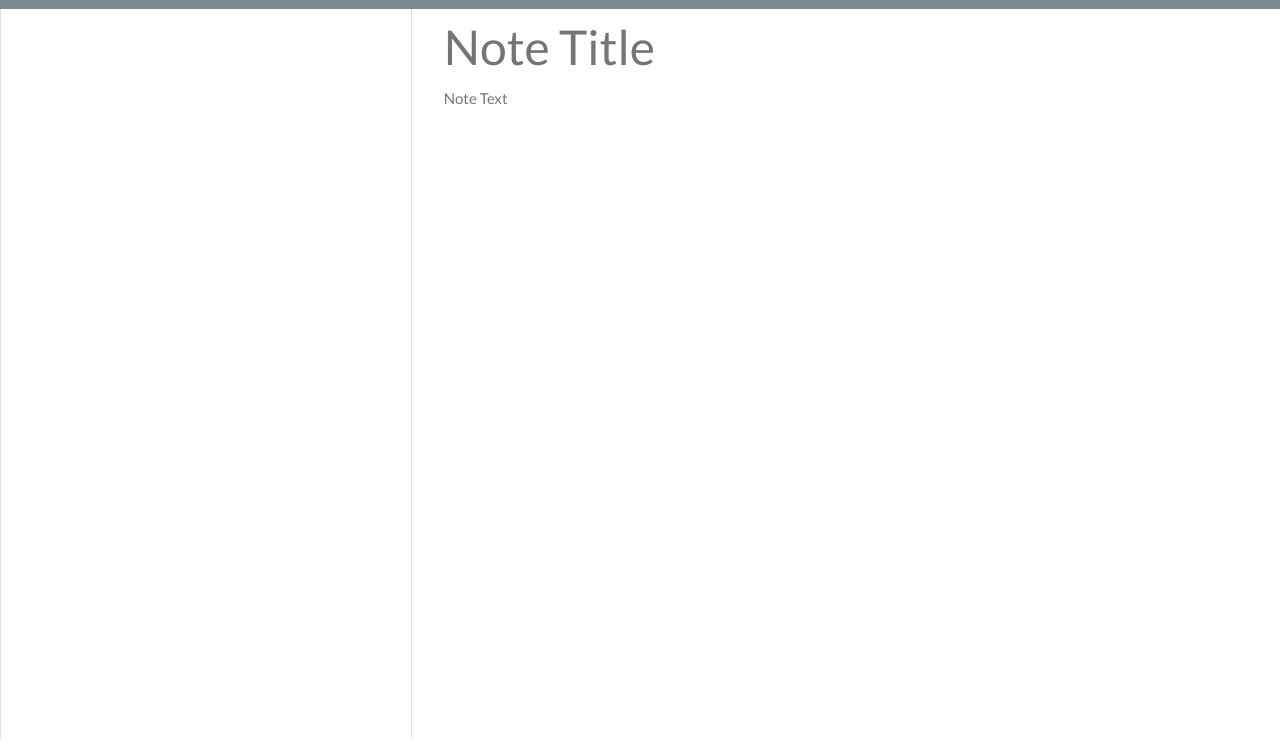
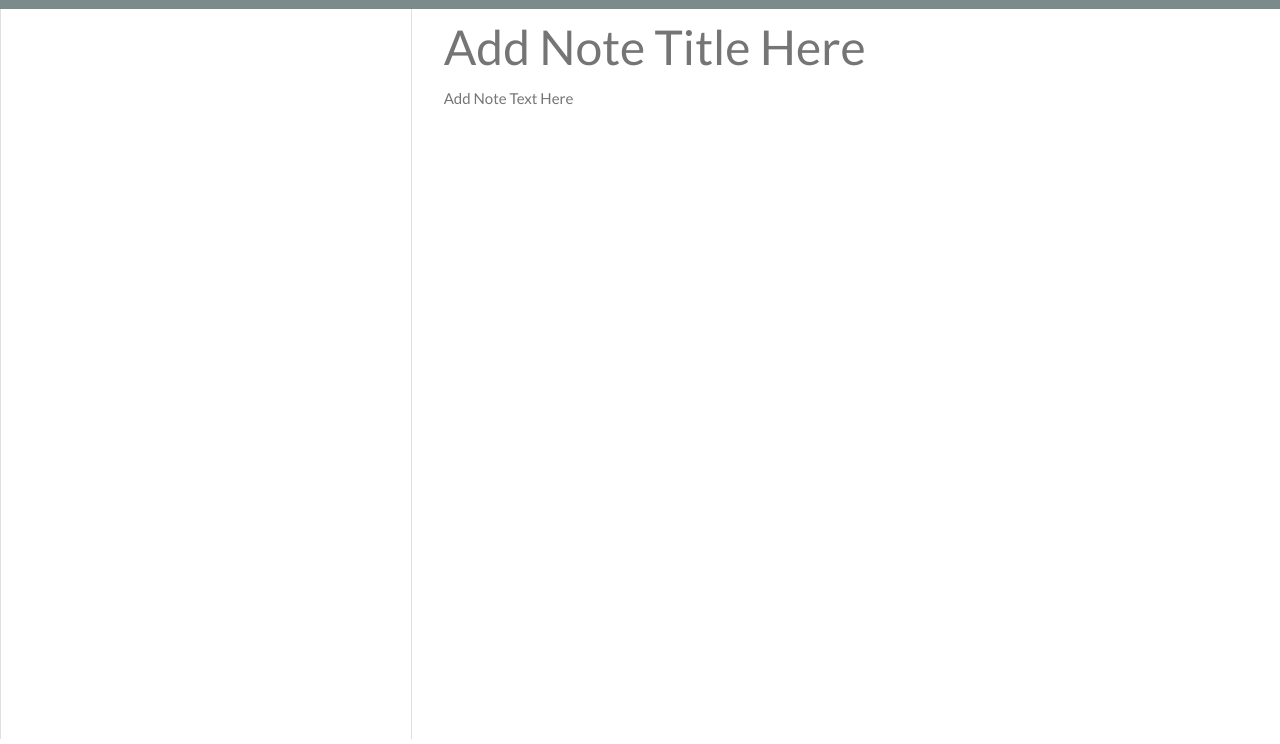
Before and after one commit to clintonstrange/note-taker, a website: page public/notes.html in a window 1280 px wide. Shown: the part 62-806 px from the top of the page. Drawn offline with nearby package versions, Linux system fonts and the light colour scheme; no server answers.

Commit message:
updated user experience for more clarity on how to use this app.

```diff
--- a/public/notes.html
+++ b/public/notes.html
@@ -30,8 +30,8 @@
         </div>
       </div>
       <div class="col-8">
-        <input class="note-title" placeholder="Note Title" maxlength="28" type="text">
-        <textarea class="note-textarea" placeholder="Note Text"></textarea>
+        <input class="note-title" placeholder="Add Note Title Here" maxlength="28" type="text">
+        <textarea class="note-textarea" placeholder="Add Note Text Here"></textarea>
       </div>
     </div>
   </div>
```
Also changed, not shown: public/index.html (+1 -1 lines).
